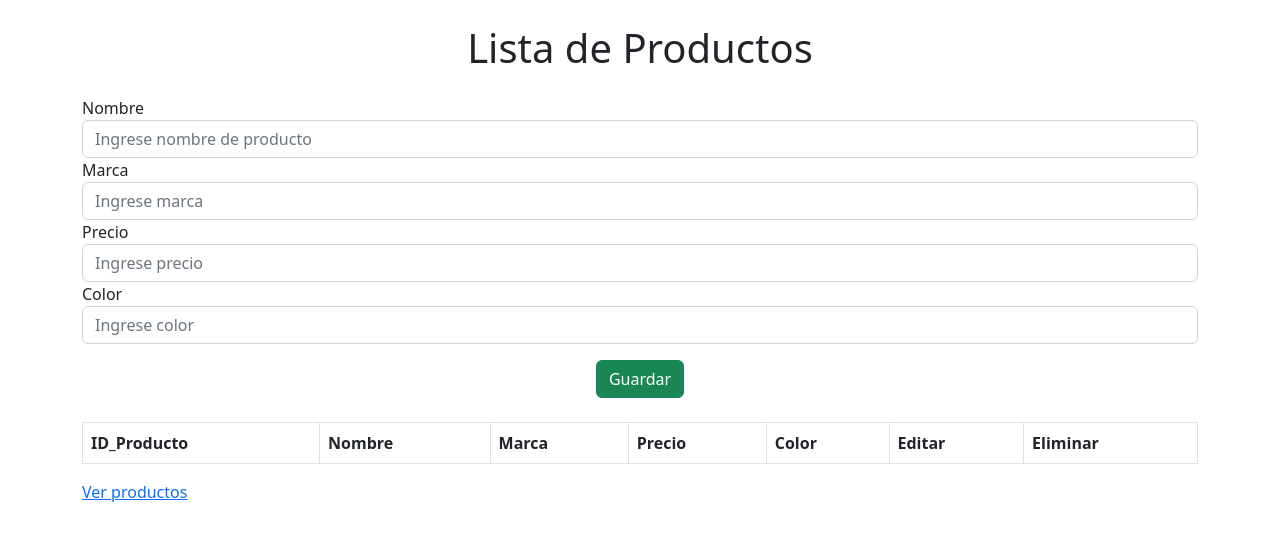
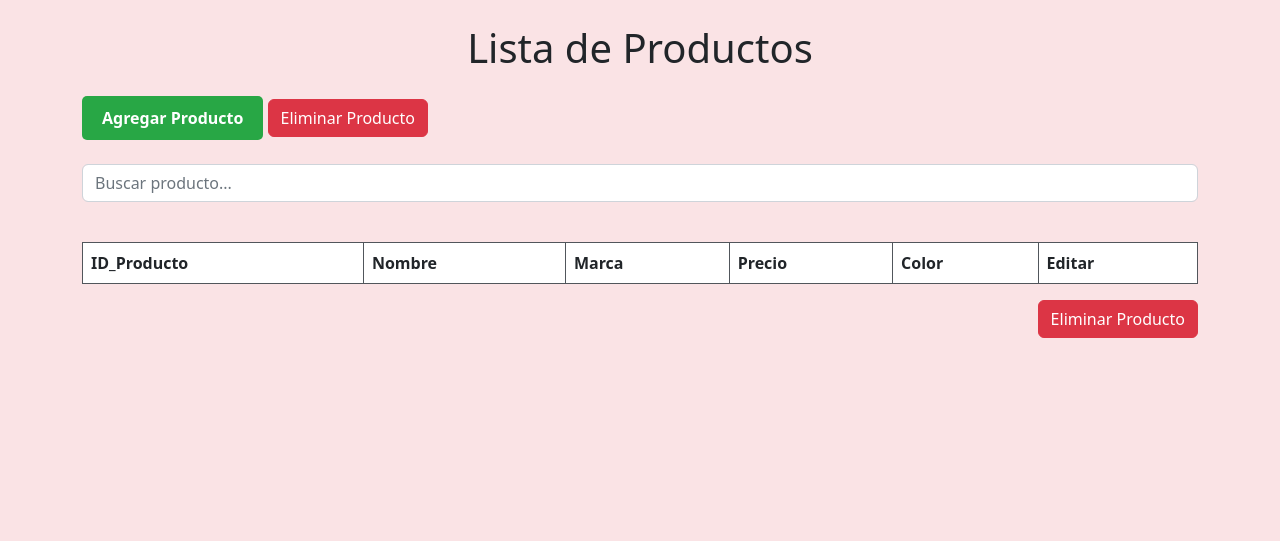
Before and after one commit to facundo342424/Lenceria_zoee, a Django app: page / in a window 1280 px wide. Shown: the top 541 px of the page. Run offline with Django 5.2, Linux system fonts and the light colour scheme; data that the repository does not hold is empty; some libraries are stand-ins or nearby versions.

Commit message:
crud_estilo

```diff
--- /dev/null
+++ b/CRUD_Productos/templates/estilo.css
@@ -0,0 +1,3 @@
+body {
+    background-color: rosybrown; /* Cambia #f0f0f0 por el color que prefieras */
+}
--- a/CRUD_Productos/templates/lista.html
+++ b/CRUD_Productos/templates/lista.html
@@ -1,6 +1,6 @@
 {% load static %}
 <!DOCTYPE html>
-<html lang="en">
+<html lang="es">
 <head>
     <meta charset="UTF-8" />
     <meta http-equiv="X-UA-Compatible" content="IE=edge" />
@@ -10,69 +10,87 @@
     <link rel="stylesheet" href="https://cdn.jsdelivr.net/npm/bootstrap@5.2.3/dist/css/bootstrap.min.css" integrity="sha384-rbsA2VBKQhggwzxH7pPCaAqO46MgnOM80zW1RWuH61DGLwZJEdK2Kadq2F9CUG65" crossorigin="anonymous" />
     <link rel="stylesheet" href="https://cdn.datatables.net/1.13.1/css/dataTables.bootstrap5.min.css" />
     <link rel="stylesheet" href="https://cdnjs.cloudflare.com/ajax/libs/font-awesome/6.2.1/css/all.min.css" />
-    <link rel="stylesheet" href="{% static 'css/index.css' %}" />
+    <link rel="stylesheet" href="estilo.css">
+
+    <style>
+        body {
+            background-color: #f8d7dab0;
+        }
+        table {
+            background-color: white;
+        }
+        button {
+            background-color: orange;
+            color: white;
+            border: none;
+            border-radius: 5px;
+        }
+
+        button:hover {
+            background-color: darkorange;
+        }
+        .modal-content {
+            background-color: #f1f1f1;
+            border-radius: 10px;
+            box-shadow: 0 4px 8px rgba(0, 0, 0, 0.2);
+        }
+        .modal-header {
+            background-color: #343a40;
+            color: white;
+            border-top-left-radius: 10px;
+            border-top-right-radius: 10px;
+        }
+        .modal-body {
+            padding: 20px;
+        }
+        .modal-body .form-group label {
+            font-weight: bold;
+            margin-bottom: 5px;
+        }
+        .modal-body .form-group input {
+            border-radius: 5px;
+            padding: 10px;
+        }
+        .btn-success {
+            background-color: #28a745;
+            border: none;
+            border-radius: 5px;
+            padding: 10px 20px;
+            color: white;
+            font-weight: bold;
+            cursor: pointer;
+        }
+        .btn-success:hover {
+            background-color: #218838;
+        }
+        .h1 {
+            background-color: black;
+        }
+        .table {
+            border-color: #343a40da;
+        }
+        .fila-edit {
+            background-color: rgba(0, 0, 0, 0.336);
+        }
+    </style>
 </head>
 <body>
     <h1 class="text-center mt-4">Lista de Productos</h1>
     <div class="container mt-4">
         <div class="row">
-            <div class="col-12">
+            <div class="col-16">
+                <div class="mb-3">
+                    <button class="btn btn-success mb-2" data-bs-toggle="modal" data-bs-target="#addProductModal">Agregar Producto</button>
+                    <button class="btn btn-danger mb-2" data-bs-toggle="modal" data-bs-target="#deleteProductModal">Eliminar Producto</button>
+                </div>
+
+                <div class="mb-3">
+                <input type="text" id="searchInput" class="form-control" placeholder="Buscar producto..." />
+                </div>
                 <div class="table-responsive">
-
                     {% for message in messages %}
                         <p class="alert alert-success mt-3">{{ message }}</p>
                     {% endfor %}
-
-                    {% if editar_producto %}
-                        <form method="post" action="{% url 'edicion' editar_producto.id_Producto %}">
-                            {% csrf_token %}
-                            <div class="form-group">
-                                <label>Nombre</label>
-                                <input type="text" class="form-control" value="{{ editar_producto.Nombre }}" name="Nombre" placeholder="Ingrese nombre de producto" required>
-                            </div>
-                            <div class="form-group">
-                                <label>Marca</label>
-                                <input type="text" class="form-control" value="{{ editar_producto.Marca }}" name="Marca" placeholder="Ingrese marca" required>
-                            </div>
-                            <div class="form-group">
-                                <label>Precio</label>
-                                <input type="number" step="0.01" class="form-control" value="{{ editar_producto.Precio }}" name="Precio" placeholder="Ingrese precio" required>
-                            </div>
-                            <div class="form-group">
-                                <label>Color</label>
-                                <input type="text" class="form-control" value="{{ editar_producto.Color }}" name="Color" placeholder="Ingrese color" required>
-                            </div>
-                            <div class="text-center mt-3">
-                                <button type="submit" class="btn btn-warning">Actualizar</button>
-                            </div>
-                        </form>
-                    {% else %}
-                        <form method="post" action="{% url 'Guardar_producto' %}">
-                            {% csrf_token %}
-                            <div class="form-group">
-                                <label>Nombre</label>
-                                <input type="text" class="form-control" name="Nombre" placeholder="Ingrese nombre de producto" required>
-                            </div>
-                            <div class="form-group">
-                                <label>Marca</label>
-                                <input type="text" class="form-control" name="Marca" placeholder="Ingrese marca" required>
-                            </div>
-                            <div class="form-group">
-                                <label>Precio</label>
-                                <input type="number" step="0.01" class="form-control" name="Precio" placeholder="Ingrese precio" required>
-                            </div>
-                            <div class="form-group">
-                                <label>Color</label>
-                                <input type="text" class="form-control" name="Color" placeholder="Ingrese color" required>
-                            </div>
-                            <div class="text-center mt-3">
-                                <button type="submit" class="btn btn-success">Guardar</button>
-                            </div>
-                        </form>
-                    {% endif %}
-
-
-
                     <table class="table table-bordered table-hover table-striped mt-4">
                         <thead>
                             <tr>
@@ -82,7 +100,7 @@
                                 <th scope="col">Precio</th>
                                 <th scope="col">Color</th>
                                 <th>Editar</th>
-                                <th>Eliminar</th>
+
                             </tr>
                         </thead>
                         <tbody>
@@ -94,23 +112,80 @@
                                     <td>{{ i.Precio }}</td>
                                     <td>{{ i.Color }}</td>
                                     <td>
-                                        <a href="{% url 'editar' i.id_Producto %}" class="btn btn-warning" >EDITAR</a>
-                                    </td>
-                                    <td>
-                                        <a href="{% url 'borrar_prod' i.id_Producto %}" class="btn btn-danger">ELIMINAR</a>
+                                        <button class="btn btn-warning" data-bs-toggle="modal" data-bs-target="#editProductModal" data-id="{{ i.id_Producto }}" data-nombre="{{ i.Nombre }}" data-marca="{{ i.Marca }}" data-precio="{{ i.Precio }}" data-color="{{ i.Color }}">EDITAR</button>
                                     </td>
                                 </tr>
                             {% endfor %}
                         </tbody>
-                        <nav>
                     </table>
+                </div>
+            </div>
+            <div class="text-end mb-3">
+                <button class="btn btn-danger" data-bs-toggle="modal" data-bs-target="#deleteProductModal">Eliminar Producto</button>
+            </div>
+        </div>
+    </div>
 
-                    <section class="center">
-                        <a href="url productos.html">Ver productos</a>
+
+    <div class="modal fade" id="addProductModal" tabindex="-1" aria-labelledby="addProductModalLabel" aria-hidden="true">
+        <div class="modal-dialog">
+            <div class="modal-content">
+                <div class="modal-header">
+                    <h5 class="modal-title" id="addProductModalLabel">Agregar Producto</h5>
+                    <button type="button" class="btn-close" data-bs-dismiss="modal" aria-label="Close"></button>
+                </div>
+                <div class="modal-body">
+                    <form id="addProductForm" method="post" action="{% url 'Guardar_producto' %}">
+                        {% csrf_token %}
+                        <div class="form-group">
+                            <label>Nombre</label>
+                            <input type="text" class="form-control" name="Nombre" placeholder="Ingrese nombre de producto" required>
+                        </div>
+                        <div class="form-group">
+                            <label>Marca</label>
+                            <input type="text" class="form-control" name="Marca" placeholder="Ingrese marca" required>
+                        </div>
+                        <div class="form-group">
+                            <label>Precio</label>
+                            <input type="number" step="0.01" class="form-control" name="Precio" placeholder="Ingrese precio" required>
+                        </div>
+                        <div class="form-group">
+                            <label>Color</label>
+                            <input type="text" class="form-control" name="Color" placeholder="Ingrese color" required>
+                        </div>
+                        <div class="text-center mt-3">
+                            <button type="submit" class="btn btn-success">Guardar</button>
+                        </div>
                     </form>
-                </section>
-                </nav>
+                </div>
+            </div>
+        </div>
+    </div>
 
+
+    <div class="modal fade" id="deleteProductModal" tabindex="-1" aria-labelledby="deleteProductModalLabel" aria-hidden="true">
+        <div class="modal-dialog">
+            <div class="modal-content">
+                <div class="modal-header">
+                    <h5 class="modal-title" id="deleteProductModalLabel">Eliminar Producto</h5>
+                    <button type="button" class="btn-close" data-bs-dismiss="modal" aria-label="Close"></button>
+                </div>
+                <div class="modal-body">
+                    <form id="deleteProductForm" method="post" action="{% url 'borrar_prod' 0 %}">
+                        {% csrf_token %}
+                        <div class="form-group">
+                            <label>¿Qué producto desea eliminar?</label>
+                            <select class="form-control" name="id_Producto" required>
+                                {% for i in producto_lista %}
+                                    <option value="{{ i.id_Producto }}">{{ i.Nombre }} (ID: {{ i.id_Producto }})</option>
+                                {% endfor %}
+                            </select>
+                        </div>
+
+                        <div class="text-center mt-3">
+                            <button type="submit" class="btn btn-danger">Confirmar</button>
+                        </div>
+                    </form>
                 </div>
             </div>
         </div>
@@ -120,6 +195,5 @@
     <script src="https://cdnjs.cloudflare.com/ajax/libs/jquery/3.6.0/jquery.min.js"></script>
     <script src="https://cdn.datatables.net/1.13.1/js/jquery.dataTables.min.js"></script>
     <script src="https://cdn.datatables.net/1.13.1/js/dataTables.bootstrap5.min.js"></script>
-    <script src="{% static 'js/index.js' %}"></script>
 </body>
 </html>
--- a/proyecto_z/settings.py
+++ b/proyecto_z/settings.py
@@ -136,6 +136,9 @@ USE_TZ = True
 # https://docs.djangoproject.com/en/5.1/howto/static-files/
 
 STATIC_URL = 'static/'
+STATICFILES_DIRS = [BASE_DIR / "static"]
+
+
 
 # Default primary key field type
 # https://docs.djangoproject.com/en/5.1/ref/settings/#default-auto-field
```
Also changed, not shown: CRUD_Productos/static/js/listaj.js (+16 -59 lines), CRUD_Productos/templates/jsjs.js (added, +23 -0 lines), CRUD_Productos/static/CSS/listap.css (line endings or trailing spaces).
